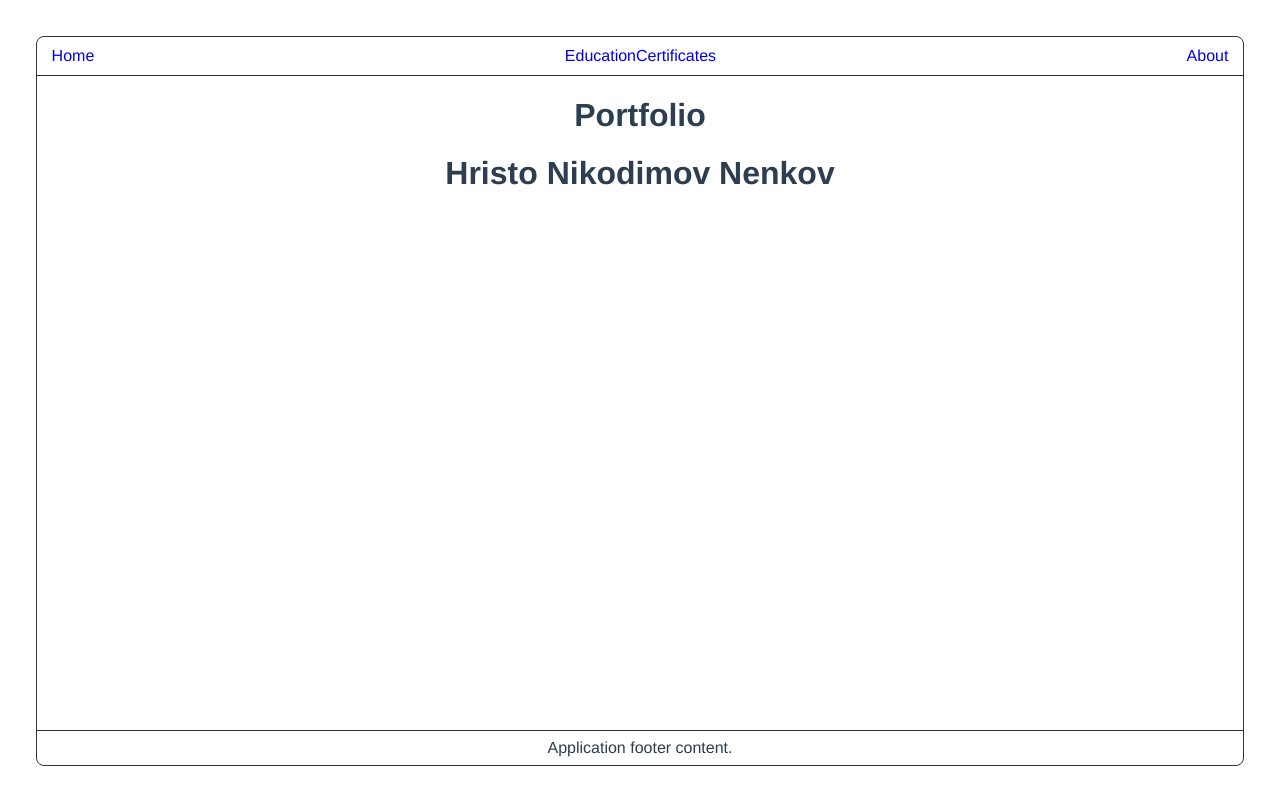
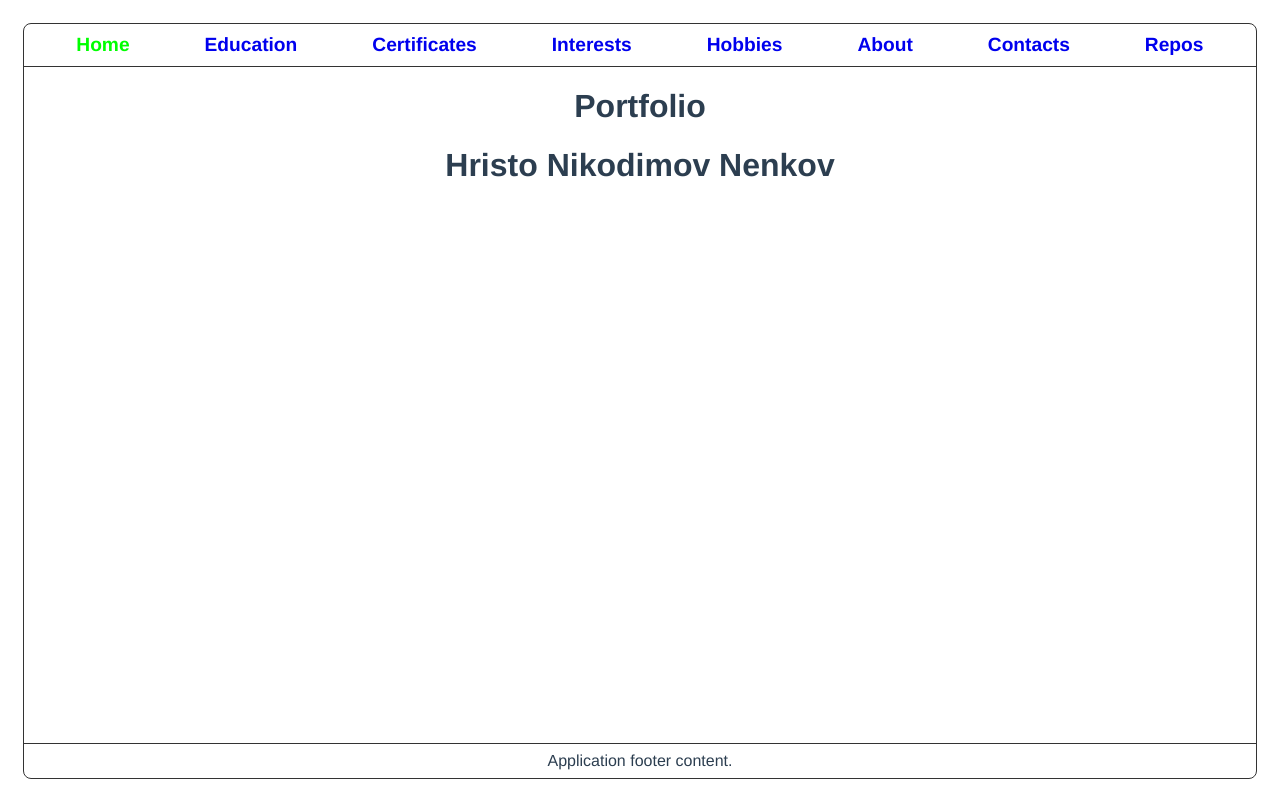
Before and after one commit to Hristo-Nikodimov-Nenkov/hristo-nikodimov-nenkov.github.io, a Vue app: page / in a window 1280 px wide. Built offline with nearby package versions, Linux system fonts and the light colour scheme.

Commit message:
- Navigation design - Ready.

```diff
--- a/src/App.vue
+++ b/src/App.vue
@@ -48,8 +48,8 @@ body {
   text-align: center;
   color: #2c3e50;
 
-  margin: 2vw;
-  height: calc(100% - 4vw);
+  margin: 1vw;
+  height: calc(100% - 2vw);
 
   border: 1px solid #333333;
   border-radius: 8px;
--- a/src/components/common/NavBar.vue
+++ b/src/components/common/NavBar.vue
@@ -1,9 +1,7 @@
 <template>
   <nav>
-    <div class="nav-section" v-for="(section, sectionIndex) in sections" :key="sectionIndex">
-      <div class="nav-item" v-for="(item, index) in section.items" :key="index">
-        <router-link :to="item.url">{{ item.text }}</router-link>
-      </div>
+    <div class="nav-item" v-for="(item, index) in this.getNavItems" :key="index">
+      <router-link :to="item.url">{{ item.text }}</router-link>
     </div>
   </nav>
 </template>
@@ -31,6 +29,14 @@ export default {
             {
               text: "Certificates",
               url: "/certificates"
+            },
+            {
+              text: "Interests",
+              url: "/interests"
+            },
+            {
+              text: "Hobbies",
+              url: "/hobbies"
             }
           ]
         },
@@ -39,10 +45,23 @@ export default {
             {
               text: "About",
               url: "/about"
+            },
+            {
+              text: "Contacts",
+              url: "/contacts"
+            },
+            {
+              text: "Repos",
+              url: "/repos"
             }
           ]
         }
       ]
+    }
+  },
+  computed: {
+    getNavItems: function () {
+      return this.sections.reduce((acc, sec) => acc.concat(sec.items), []);
     }
   }
 }
@@ -57,18 +76,19 @@ nav {
   padding: 5px 15px;
 }
 
-.nav-section {
-  display: inline-flex;
-  flex-direction: row;
-  justify-content: space-around;
-}
-
-.nav-item{
+.nav-item {
   margin: 5px auto;
 }
 
-.nav-item a{
+.nav-item a {
   text-align: center;
   text-decoration: none;
+  font-size: 1.2rem;
+  font-weight: 600;
 }
+
+.nav-item a.router-link-exact-active {
+  color: lime;
+}
+
 </style>
```
